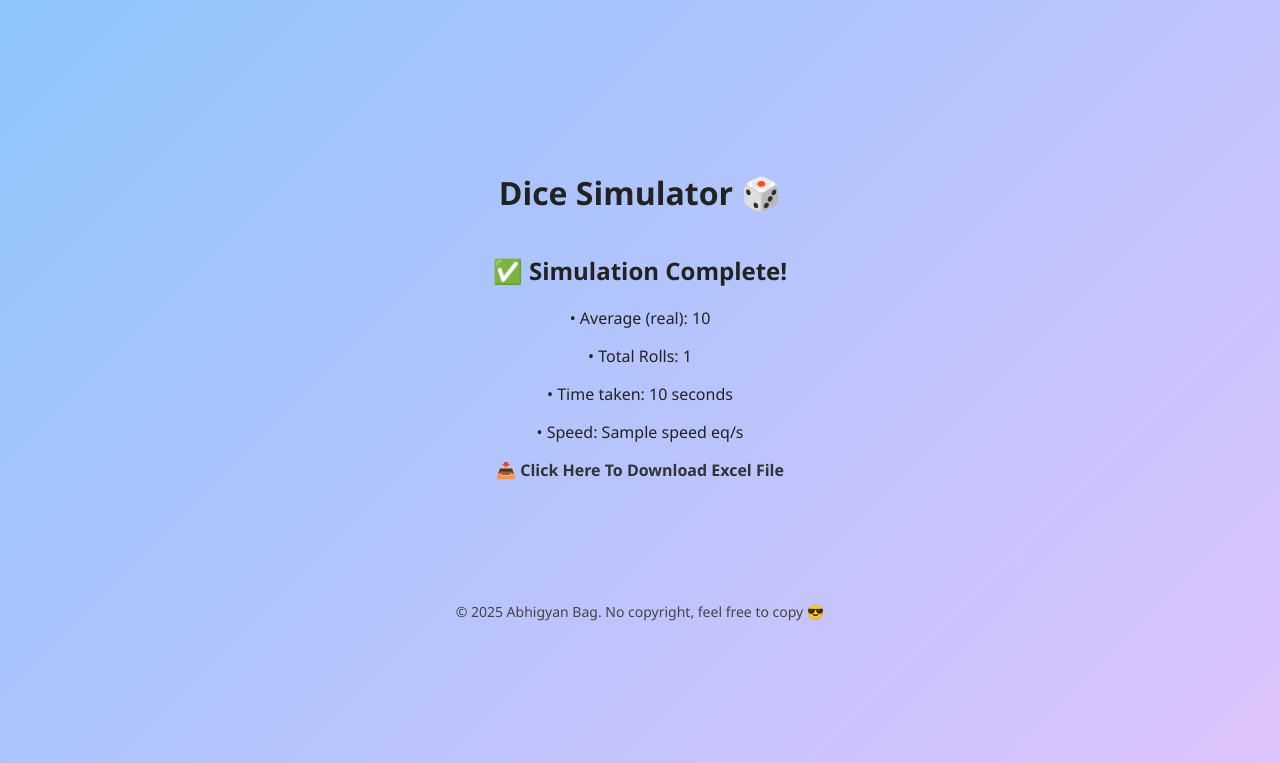
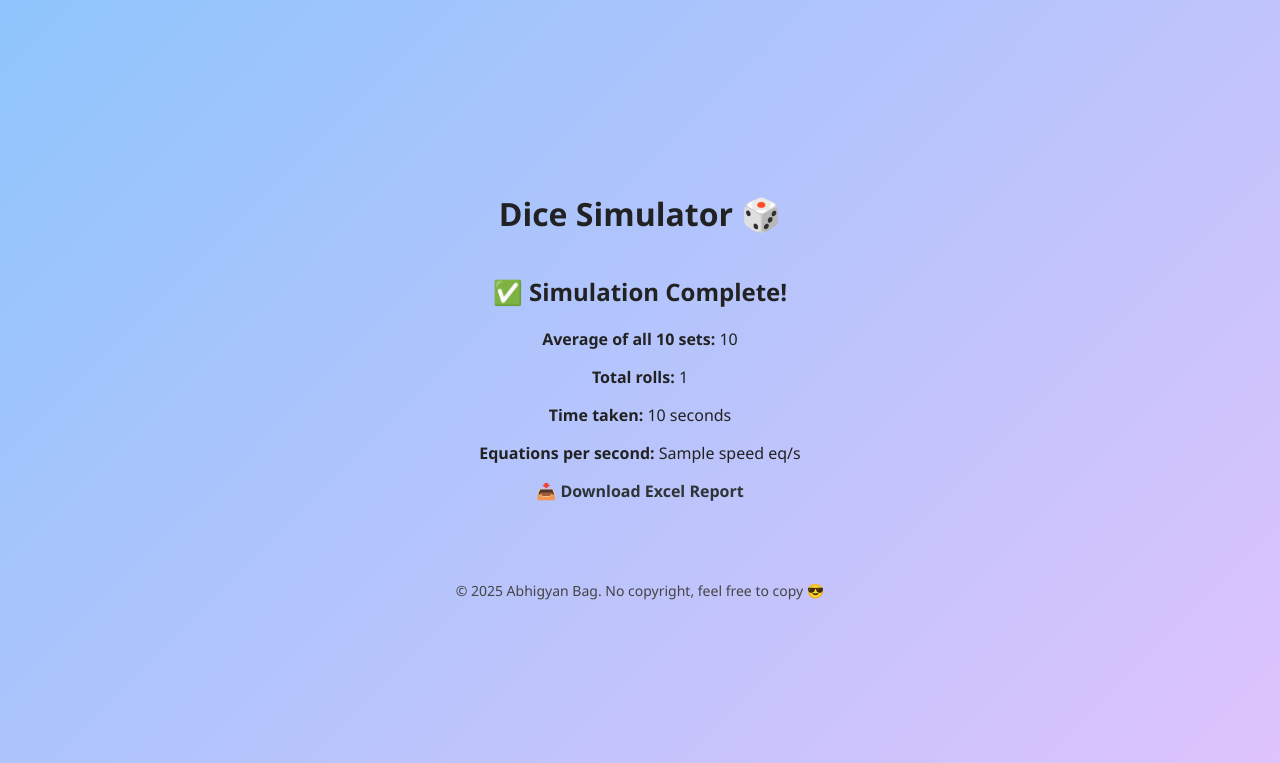
Before and after one commit to Abhigyan123423/dice-sim-app, a Flask app: template templates/result.html in a window 1280 px wide. Shown: the top 763 px of the page. Run offline with Flask 3, Linux system fonts and the light colour scheme; the template is opened without the code that fills it: most values are stand-ins (such as "Sample title", 1, 10 or a date in 2020).

Commit message:
Update result.html

```diff
--- a/templates/result.html
+++ b/templates/result.html
@@ -1,11 +1,14 @@
-{% extends "base.html" %}
-{% block title %}Simulation Result{% endblock %}
+<!-- templates/result.html -->
+{% extends 'base.html' %}
+
+{% block title %}Result - Dice Simulator{% endblock %}
+
 {% block content %}
-  <h2>✅ Simulation Complete!</h2>
-  <p>• Average (real): {{ avg }}</p>
-  <p>• Total Rolls: {{ total_rolls }}</p>
-  <p>• Time taken: {{ duration }} seconds</p>
-  <p>• Speed: {{ speed }} eq/s</p>
-  <a href="{{ url_for('download', filename=filename) }}">📥 Click Here To Download Excel File</a><br><br>
-  <p id="timer" style="color:red; font-weight:bold;"></p>
+	<h2>✅ Simulation Complete!</h2>
+	<p><strong>Average of all {{ sets }} sets:</strong> {{ average }}</p>
+	<p><strong>Total rolls:</strong> {{ total_rolls }}</p>
+	<p><strong>Time taken:</strong> {{ duration }} seconds</p>
+	<p><strong>Equations per second:</strong> {{ speed }} eq/s</p>
+
+	<a href="{{ url_for('download_file', filename=filename) }}">📥 Download Excel Report</a>
 {% endblock %}
```
